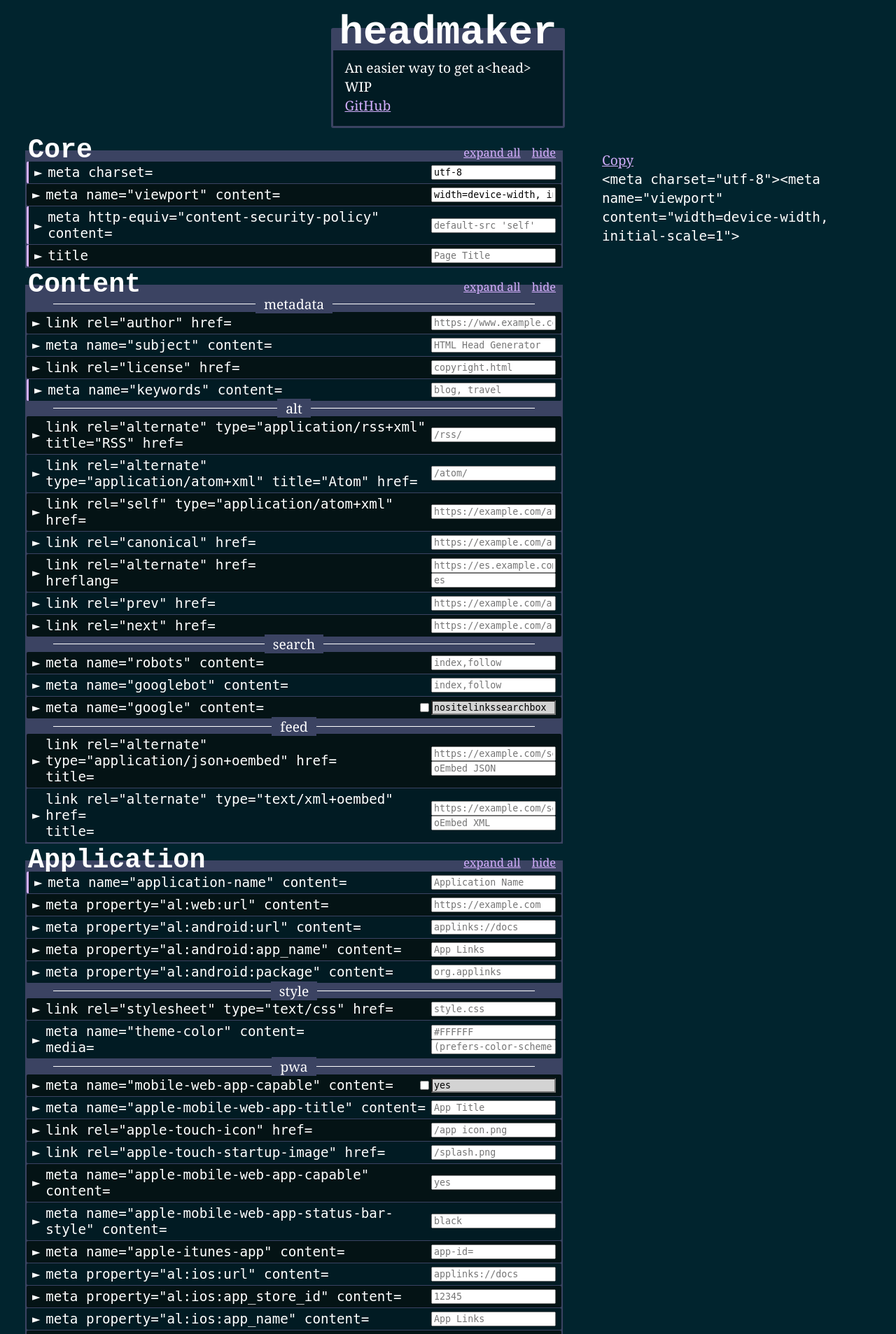
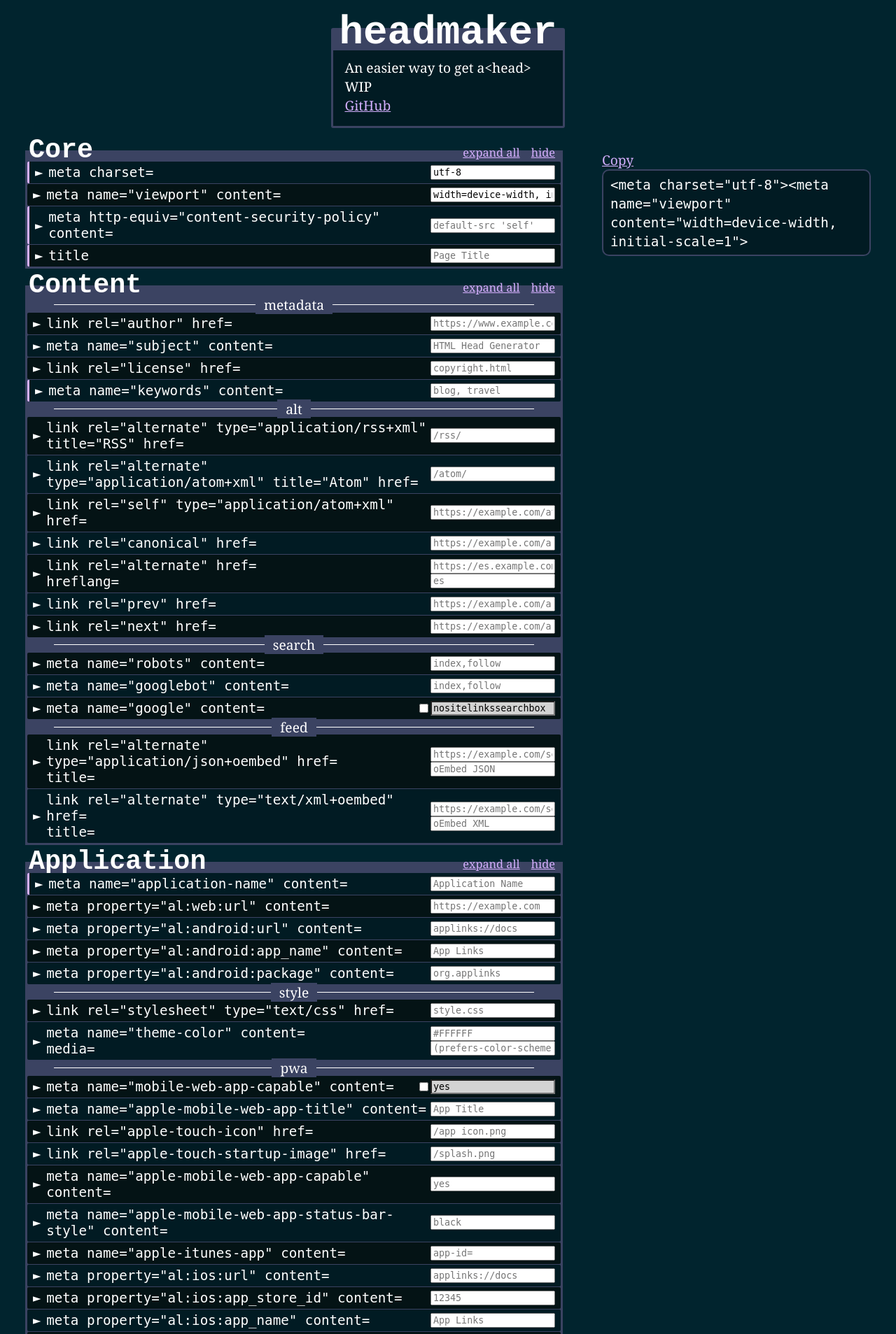
Before and after one commit to ksymph/headmaker, a PHP site: page /index_new.php in a window 1280 px wide. Shown: the top 1907 px of the page at 70% size. Run offline with PHP 8.4, Linux system fonts and the light colour scheme.

Commit message:
output styling

```diff
--- a/style_new.css
+++ b/style_new.css
@@ -87,7 +87,7 @@ h1 {
 
 .category {
 	background-color: var(--primary);
-	padding: 0px 2px 2px 2px;
+	padding: 0px 3px 3px 3px;
 }
 
 .category-label {
@@ -239,3 +239,11 @@ h1 {
 	padding-right: 16px;
 	font-size: .75em;
 }
+
+#output-container {
+	background-color: #011b23;
+	border-radius: 10px;
+	border: 2px solid #3b4362;
+	padding: 6px 10px;
+	overflow: auto;
+}
```
